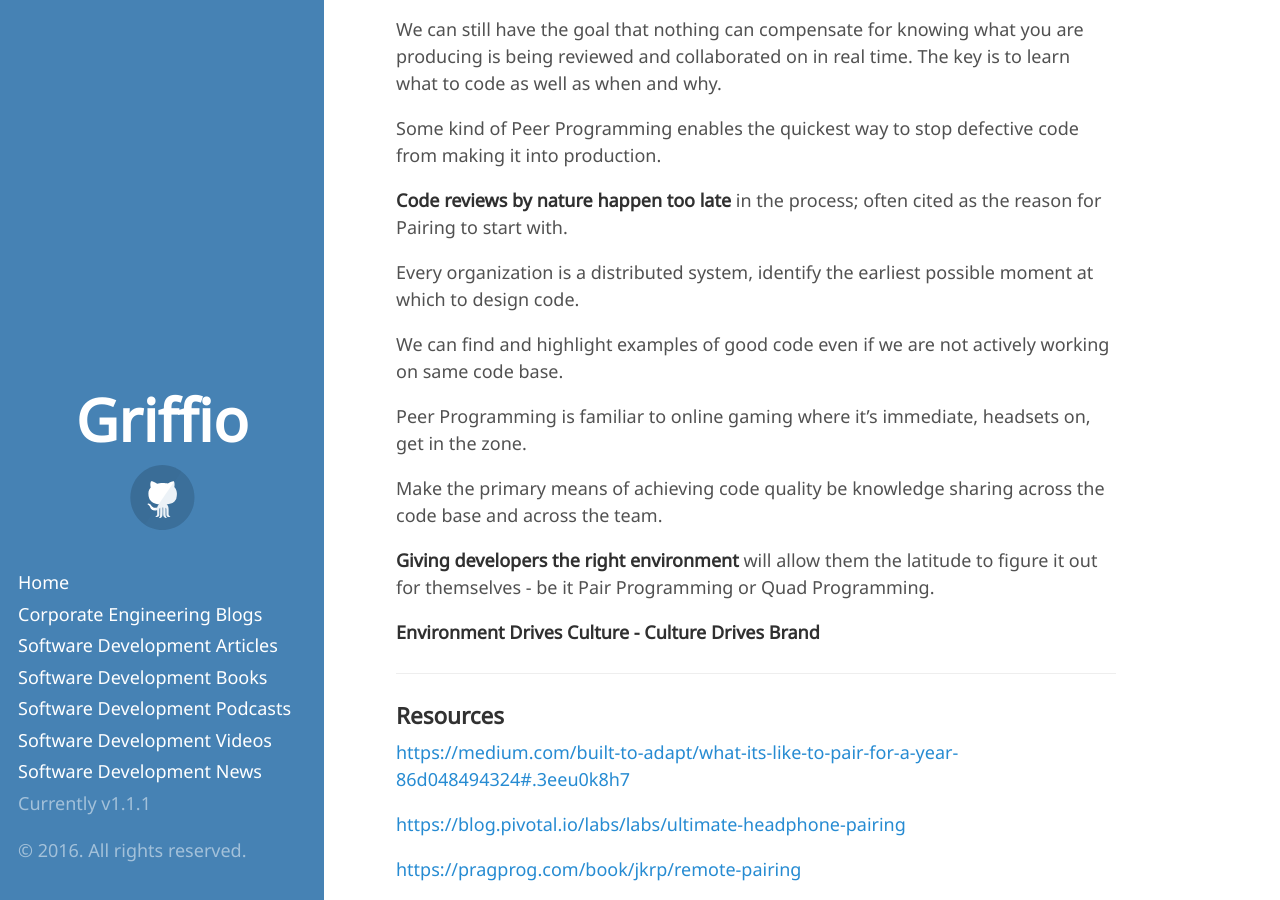
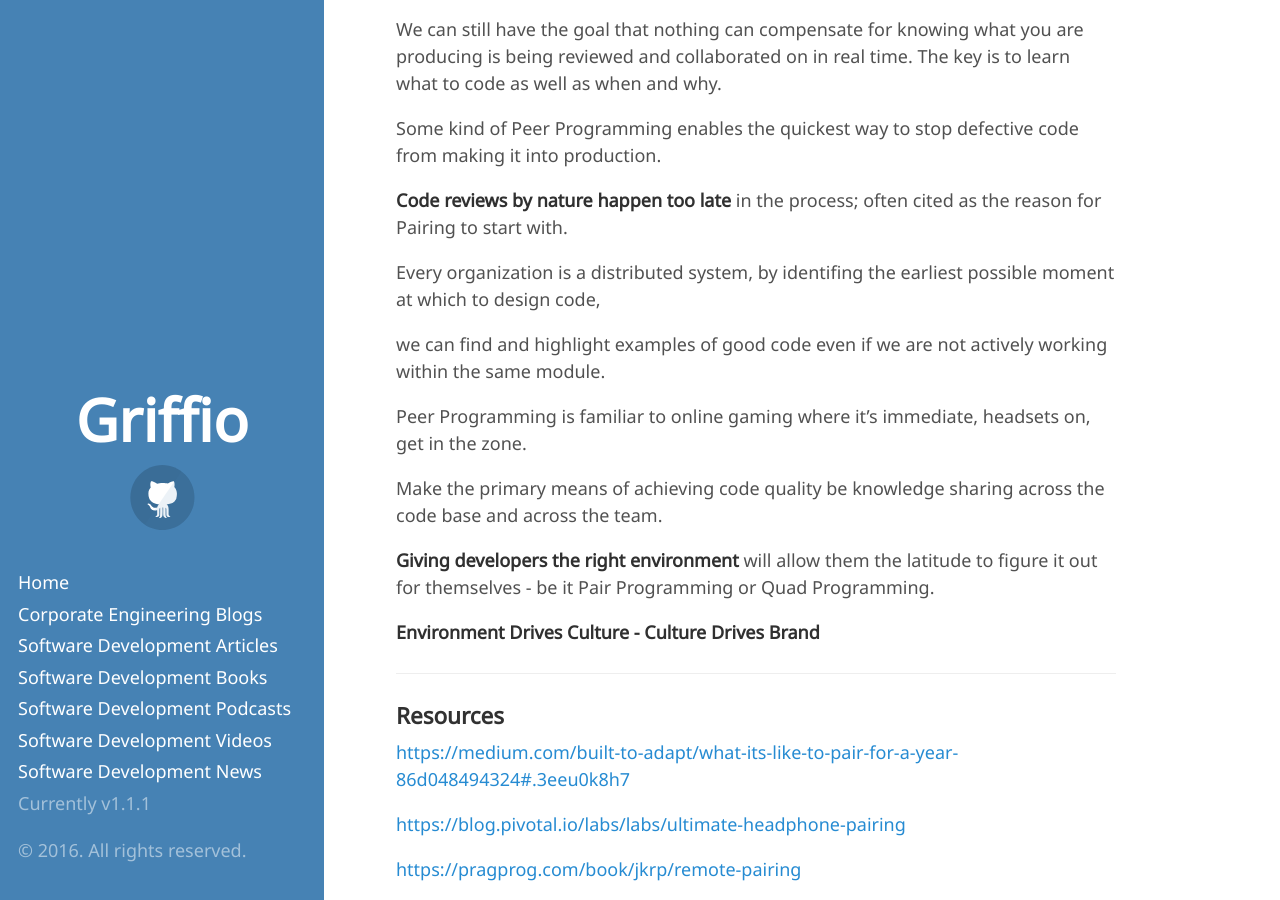
Before and after one commit to griffio/griffio.github.io, a Jekyll site: the page built from _posts/2016-10-18-Six-Degrees-Of-Pair-Programming.md, in a window 1280 px wide and 900 px high, scrolled down 1786 px. Built offline with Jekyll 4.4.1, drawn with Linux system fonts in a browser that asks for light colours; some web fonts are replaced.

Commit message:
Update 2016-10-18-Six-Degrees-Of-Pair-Programming.md

```diff
--- a/_posts/2016-10-18-Six-Degrees-Of-Pair-Programming.md
+++ b/_posts/2016-10-18-Six-Degrees-Of-Pair-Programming.md
@@ -56,9 +56,9 @@ Some kind of Peer Programming enables the quickest way to stop defective code fr
 
 **Code reviews by nature happen too late** in the process; often cited as the reason for Pairing to start with.
 
-Every organization is a distributed system, identify the earliest possible moment at which to design code.
+Every organization is a distributed system, by identifing the earliest possible moment at which to design code,
 
-We can find and highlight examples of good code even if we are not actively working on same code base.
+we can find and highlight examples of good code even if we are not actively working within the same module.
 
 Peer Programming is familiar to online gaming where it's immediate, headsets on, get in the zone.
 
```
